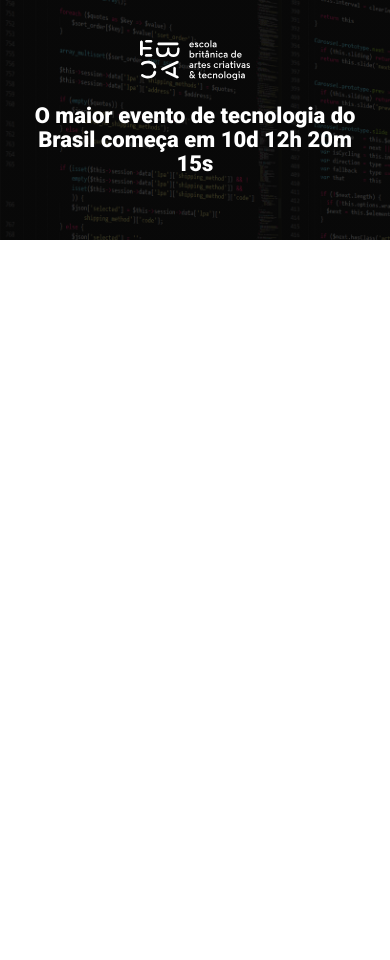
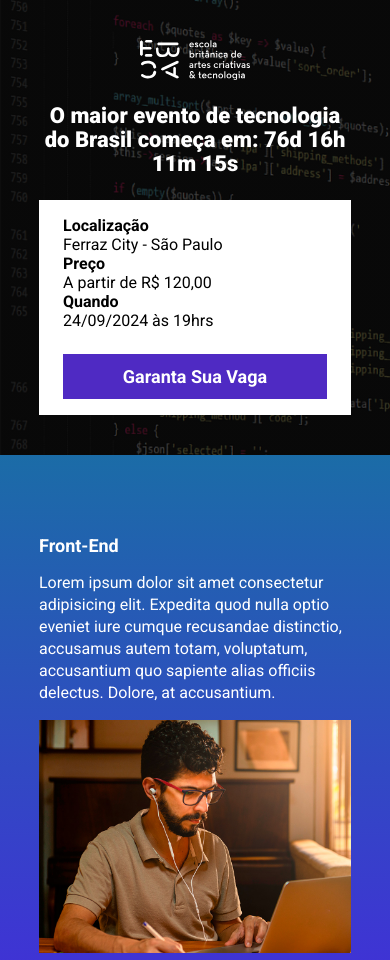
Before and after one commit to nicolasoliveiramor/ebac_tech_talks, a website built with Parcel: page src/index.html in a window 390 px wide. Shown: the top 960 px of the page. Before the commit the page ends 844 px from the top, so only its background shows below. Built offline with nearby package versions, Linux system fonts and the light colour scheme.

Commit message:
criando a contagem regressiva

```diff
--- a/package.json
+++ b/package.json
@@ -1,9 +1,9 @@
 {
   "name": "projeto-do-modulo",
   "version": "1.0.0",
-  "main": "index.js",
   "scripts": {
     "dev": "parcel src/index.html src/styles/main.scss src/scripts/main.js",
+    "build": "parcel build src/index.html",
     "test": "echo \"Error: no test specified\" && exit 1"
   },
   "keywords": [],
--- a/src/index.html
+++ b/src/index.html
@@ -9,18 +9,84 @@
     <link rel="preconnect" href="https://fonts.googleapis.com">
     <link rel="preconnect" href="https://fonts.gstatic.com" crossorigin>
     <link href="https://fonts.googleapis.com/css2?family=Lobster&family=Nunito+Sans:ital,opsz,wdth,wght@0,6..12,112.5,200..1000;1,6..12,112.5,200..1000&family=Roboto:wght@400;700;900&display=swap" rel="stylesheet">
+
+    <link rel="stylesheet" href="https://unpkg.com/aos@next/dist/aos.css" />
 </head>
 <body>
     <header class="hero">
         <div class="container">
             <img class="hero__logo" src="./images/ebac_logo.svg" alt="EBAC">
             <p class="hero__text">
-                O maior evento de tecnologia do Brasil começa em 10d 12h 20m 15s
+                O maior evento de tecnologia do Brasil começa em: <span id="contador"></span>
             </p>
+            <div class="infos-bar">
+                <ul class="infos-bar__infos">
+                    <li class="infors-bar__infos__item">
+                        <b>Localização</b>
+                        <p>Ferraz City - São Paulo</p>
+                    </li>
+                    <li class="infors-bar__infos__item">
+                        <b>Preço</b>
+                        <p>A partir de R$ 120,00</p>
+                    </li>
+                    <li class="infors-bar__infos__item">
+                        <b>Quando</b>
+                        <p>24/09/2024 às 19hrs</p>
+                    </li>
+                </ul>
+                <a href="#" class="button button--primary">
+                    Garanta Sua Vaga
+                </a>
+            </div>
         </div>
     </header>
 
+    <section class="event event--frontend">
+        <div class="container" data-aos="fade-right">
+            <div class="event__detail">
+                <h2 class="event__detail__title ">Front-End</h2>
+                <p class="event__detail__description">
+                    Lorem ipsum dolor sit amet consectetur adipisicing elit. Expedita quod nulla optio eveniet iure cumque recusandae distinctio, accusamus autem totam, voluptatum, accusantium quo sapiente alias officiis delectus. Dolore, at accusantium.
+                </p>
+            </div>
+            <img class="event__image" src="./images/frontend.png" alt="Front-end">
+        </div>
+    </section>
+    <section class="event event--ui-ux event--image-left">
+        <div class="container"  data-aos="fade-left">
+            <div class="event__detail">
+                <h2 class="event__detail__title ">UI/UX</h2>
+                <p class="event__detail__description">
+                    Lorem ipsum dolor sit amet consectetur adipisicing elit. Expedita quod nulla optio eveniet iure cumque recusandae distinctio, accusamus autem totam, voluptatum, accusantium quo sapiente alias officiis delectus. Dolore, at accusantium.
+                </p>
+            </div>
+            <img class="event__image" src="./images/frontend.png" alt="Front-end">
+        </div>
+    </section>
+    <section class="event event--data-science">
+        <div class="container" data-aos="fade-right">
+            <div class="event__detail">
+                <h2 class="event__detail__title ">Data-science</h2>
+                <p class="event__detail__description">
+                    Lorem ipsum dolor sit amet consectetur adipisicing elit. Expedita quod nulla optio eveniet iure cumque recusandae distinctio, accusamus autem totam, voluptatum, accusantium quo sapiente alias officiis delectus. Dolore, at accusantium.
+                </p>
+            </div>
+            <img class="event__image" src="./images/frontend.png" alt="Front-end">
+        </div>
+    </section>
+    <section class="event event--backend event--image-left">
+        <div class="container"  data-aos="fade-left">
+            <div class="event__detail">
+                <h2 class="event__detail__title ">Back-end</h2>
+                <p class="event__detail__description">
+                    Lorem ipsum dolor sit amet consectetur adipisicing elit. Expedita quod nulla optio eveniet iure cumque recusandae distinctio, accusamus autem totam, voluptatum, accusantium quo sapiente alias officiis delectus. Dolore, at accusantium.
+                </p>
+            </div>
+            <img class="event__image" src="./images/frontend.png" alt="Front-end">
+        </div>
+    </section>
 
+    <script src="https://unpkg.com/aos@next/dist/aos.js"></script>
     <script src="scripts/main.js"></script>
 </body>
 </html>
--- a/src/scripts/main.js
+++ b/src/scripts/main.js
@@ -0,0 +1,35 @@
+AOS.init();
+
+// Variável apontando para data futura
+
+const dataDoEvento = new Date("Dec 12, 2024, 19:00:00")
+const timeStampDoEvento = dataDoEvento.getTime()
+
+const contaAsHoras = setInterval(function() {
+    const agora = new Date()
+    const timeStampAtual = agora.getTime()
+
+    const distanciaEvento = timeStampDoEvento - timeStampAtual
+
+    const diaEmMs = 1000 * 60 * 60 * 24
+    const horaEmMs = 1000 * 60 * 60
+    const minutoEmMs = 1000 * 60
+
+    const diasAteEvento = Math.floor(distanciaEvento / diaEmMs)
+    const horasAteEvento = Math.floor((distanciaEvento % diaEmMs) / horaEmMs)
+    const minutoAteEvento = Math.floor((distanciaEvento % horaEmMs) / minutoEmMs)
+    const segundosAteEvento = Math.floor((distanciaEvento % minutoEmMs) / 1000)
+
+    console.log(diasAteEvento)
+    console.log(horasAteEvento)
+    console.log(minutoAteEvento)
+    console.log(segundosAteEvento)
+
+    document.querySelector('#contador').innerHTML = `${diasAteEvento}d ${horasAteEvento}h ${minutoAteEvento}m ${segundosAteEvento}s`
+
+    if (distanciaEvento < 0) {
+        clearInterval(contaAsHoras)
+
+        document.querySelector('#contador').innerHTML = 'Evento expirado :('
+    }
+}, 1000)
--- /dev/null
+++ b/src/styles/_event.scss
@@ -0,0 +1,63 @@
+@use 'variables';
+
+.event {
+    padding: 80px 0;
+
+    &--frontend {
+        background-image: linear-gradient(to bottom, variables.$blueOne, variables.$blueTwo)
+    }
+    &--ui-ux {
+        background-image: linear-gradient(to bottom, variables.$blueTwo, variables.$pink)
+    }
+    &--data-science {
+        background-image: linear-gradient(to bottom, variables.$pink, variables.$yellow)
+    }
+    &--backend {
+        background-image: linear-gradient(to bottom, variables.$yellow, variables.$pink)
+    }
+
+    &--image-left {
+        .container {
+            flex-direction: row-reverse;
+        }
+    }
+
+    .container {
+        display: flex;
+        align-items: center;
+        gap: 40px;
+    }
+
+    &__image {
+        max-width: 360px;
+    }
+
+    &__detail {
+        color: variables.$textColor;
+
+        &__title {
+            font-size: 18px;
+            font-weight: bold;
+            margin-bottom: 16px;
+        }
+
+        &__description {
+            line-height: 22px;
+        }
+    }
+
+    @media (max-width: 640px) {
+        .container {
+            display: block;
+        }
+
+        &__image {
+            width: 100%;
+            margin-top: 16px;
+        }
+
+        &__details {
+            margin-right: 0;
+        }
+    }
+}
--- a/src/styles/_hero.scss
+++ b/src/styles/_hero.scss
@@ -1,3 +1,5 @@
+@use 'variables';
+
 .hero {
     padding-top: 64px;
     padding-bottom: 100px;
@@ -12,6 +14,7 @@
         line-height: 56px;
         font-weight: 800;
         text-align: center;
+        color: variables.$textColor;
     }
 
     &__logo {
--- /dev/null
+++ b/src/styles/_variables.scss
@@ -0,0 +1,8 @@
+$textColor: #fff;
+$secondTextColor: #000;
+
+$blueOne: #1b6ca7;
+$blueTwo: #442bdb;
+$pink: #89223B;
+$yellow: #9c791d;
+$purple: #4f2ac3;
--- /dev/null
+++ b/src/styles/components/_buttons.scss
@@ -0,0 +1,28 @@
+@use '../variables';
+
+.button {
+    padding: 12px;
+    font-size: 18px;
+    font-weight: bold;
+    text-decoration: none;
+    text-align: center;
+    white-space: nowrap;
+
+    &--primary {
+        color: variables.$textColor;
+        background-color: variables.$purple;
+    }
+
+    @media (max-width: 640px) {
+        display: block;
+        width: 100%;
+        text-align: center;
+        margin-top: 24px;
+    }
+
+    @media (max-width: 1024px) {
+        display: flex;
+        align-items: center;
+        justify-content: center;
+    }
+}
--- /dev/null
+++ b/src/styles/components/_infos_bar.scss
@@ -0,0 +1,45 @@
+@use '../variables';
+
+.infos-bar {
+    padding: 16px 24px;
+    background-color: variables.$textColor;
+    display: flex;
+    justify-content: space-between;
+
+    &__infos {
+        display: flex;
+        gap: 40px;
+
+        &__item {
+            font-size: 14px;
+            color: variables.$secondTextColor;
+
+            b {
+                color: variables.$secondTextColor;
+                font-size: 18px;
+                display: block;
+            }
+        }
+    }
+
+    @media (max-width: 640px) {
+        display: block;
+
+        &__infos {
+            display: block;
+
+            &__item {
+
+                b {
+                    margin-bottom: 24px;
+                }
+            }
+        }
+    }
+
+    @media (max-width: 1024px) {
+        &__infos {
+            gap: 16px;
+        }
+    }
+}
--- a/src/styles/main.scss
+++ b/src/styles/main.scss
@@ -1,11 +1,15 @@
 @use 'hero';
+@use 'components/infos_bar';
+@use 'components/buttons';
+@use 'event';
+@use 'variables';
 
 * {
     margin: 0;
     padding: 0;
     box-sizing: border-box;
     font-family: Roboto, sans-serif;
-    color: #fff;
+    list-style: none;
 }
 
 .container {
@@ -13,11 +17,12 @@
     width: 100%;
     margin: 0 auto;
 
+    @media (max-width: 1024px) {
+        max-width: 90%;
+    }
+
     @media (max-width: 640px) {
         max-width: 80%;
     }
 
-    @media (max-width: 1024px) {
-        max-width: 90%;
-    }
 }
```
